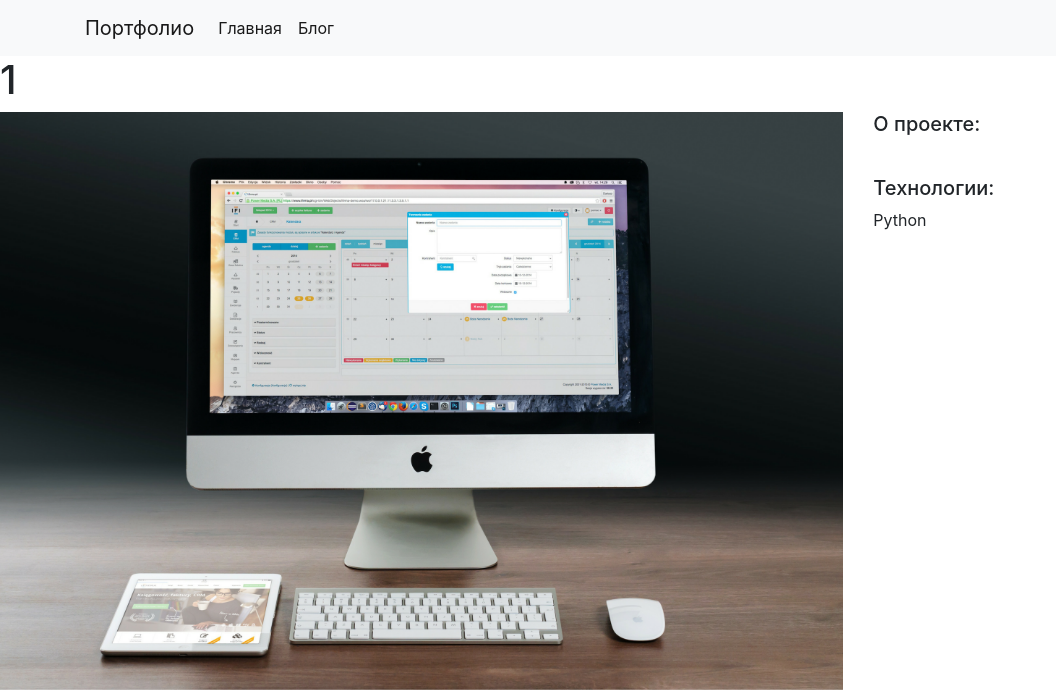
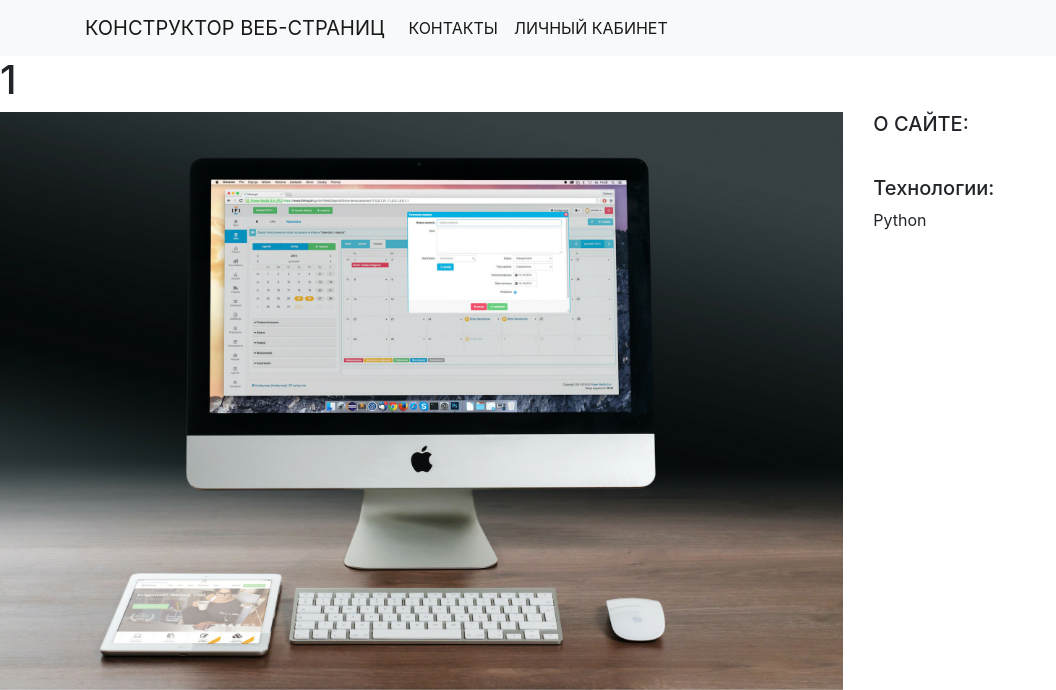
Before and after one commit to AlLinik/Project_Django4, a Django app: page /3/ in a window 1280 px wide. Shown: the top 690 px of the page, without its empty margins (0-1056 px from the left). Run offline with Django 4.2, Linux system fonts and the light colour scheme; data comes from the database, SQL or seed files in the repository.

Commit message:
start_20_08_2022

```diff
--- a/django4_project/django4_project/templates/base.html
+++ b/django4_project/django4_project/templates/base.html
@@ -2,7 +2,7 @@
 
 <nav class="navbar navbar-expand-lg navbar-light bg-light">
   <div class="container">
-    <a class="navbar-brand" href="{% url 'project_index' %}">Портфолио</a>
+    <a class="navbar-brand" href="{% url 'project_index' %}">КОНСТРУКТОР ВЕБ-СТРАНИЦ</a>
     <button class="navbar-toggler" type="button" data-toggle="collapse" data-target="#navbarSupportedContent">
     <span class="navbar-toggler-icon"></span>
     </button>
@@ -10,10 +10,10 @@
     <div class="collapse navbar-collapse" id="navbarSupportedContent">
       <ul class="navbar-nav mr-auto">
         <li class="nav-item active">
-          <a class="nav-link" href="{% url 'project_index' %}">Главная</a>
+          <a class="nav-link" href="{% url 'project_index' %}">КОНТАКТЫ</a>
         </li>
         <li class="nav-item active">
-          <a class="nav-link" href="{% url 'blog_index' %}">Блог</a>
+          <a class="nav-link" href="{% url 'blog_index' %}">ЛИЧНЫЙ КАБИНЕТ</a>
         </li>
       </ul>
     </div>
--- a/django4_project/project/templates/project_detail.html
+++ b/django4_project/project/templates/project_detail.html
@@ -8,7 +8,7 @@
       <img src="{% static project.image %}" alt="" width="100%">
     </div>
     <div class="col-md-4">
-        <h5>О проекте:</h5>
+        <h5>О САЙТЕ:</h5>
         <p>{{ project.descriptoin }}</p>
         <br>
         <h5>Технологии:</h5>
--- a/django4_project/project/templates/project_index.html
+++ b/django4_project/project/templates/project_index.html
@@ -1,7 +1,7 @@
 {% extends "base.html" %}
 {% load static %}
 {% block page_content %}
-<h1>Мои проекты</h1>
+<h1>ВЫБЕРИ САЙТ НИЖЕ...</h1>
 <div class="row">
 {% for project in projects %}
     <div class="col-md-4">
@@ -12,7 +12,7 @@
           <p class="card-text">{{ project.description }}</p>
           <a href="{% url 'project_detail' project.pk %}"
             class="btn btn-primary">
-            Подробнее
+            СОЗДАТЬ
           </a>
         </div>
       </div>
```
